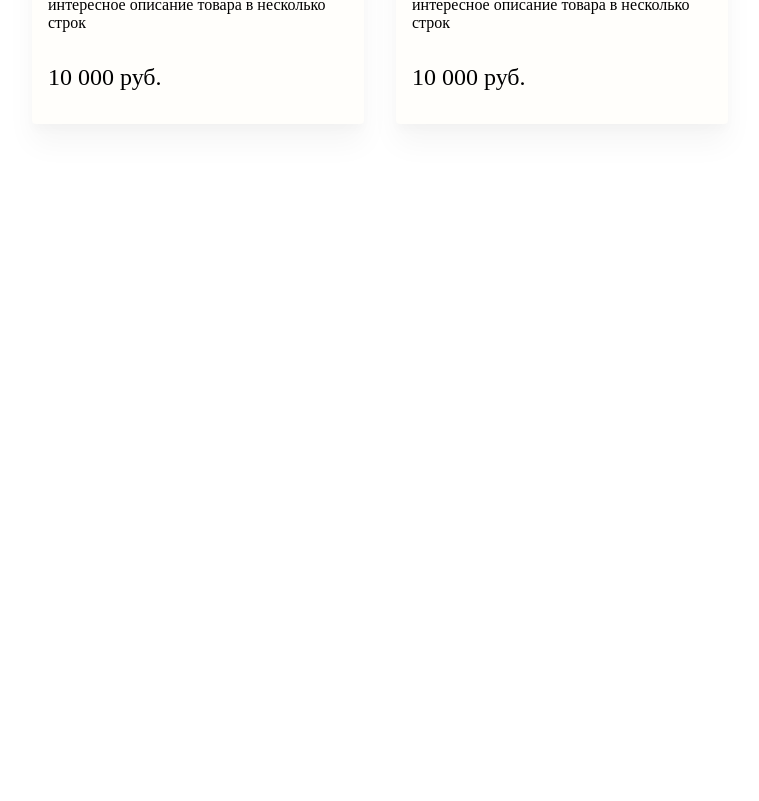
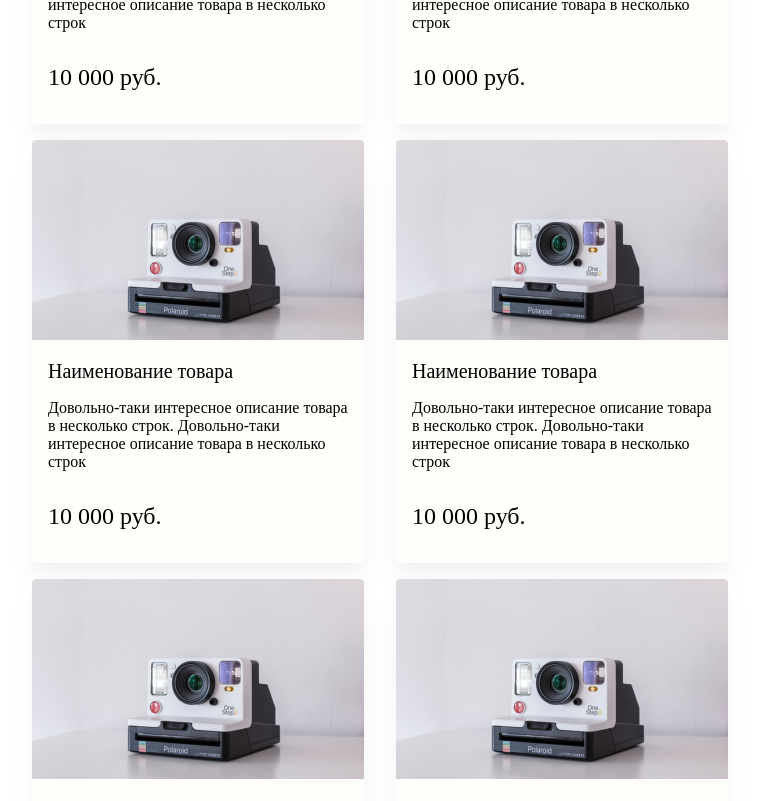
Before and after one commit to divnvp/ideaproject, a Nuxt app: page / in a window 1280 px wide. Shown: the part 1254-2055 px from the top of the page, without its empty margins (404-1163 px from the left). Before the commit the page ends 1418 px from the top, so only its background shows below. Built offline with nearby package versions, Linux system fonts and the light colour scheme.

Commit message:
update: count of cards and position sticky for card

```diff
--- a/components/UIHome.vue
+++ b/components/UIHome.vue
@@ -49,7 +49,7 @@
         <div class="home-col home-product">
           <UICard
             class="home-product__card home-col"
-            v-for="product in 6"
+            v-for="product in 12"
             :key="product"
           >
             <template #content>
@@ -123,6 +123,9 @@ export default {
   }
 
   &-card {
+    position: sticky;
+    top: 0;
+
     width: 332px;
     height: 440px;
 
```
